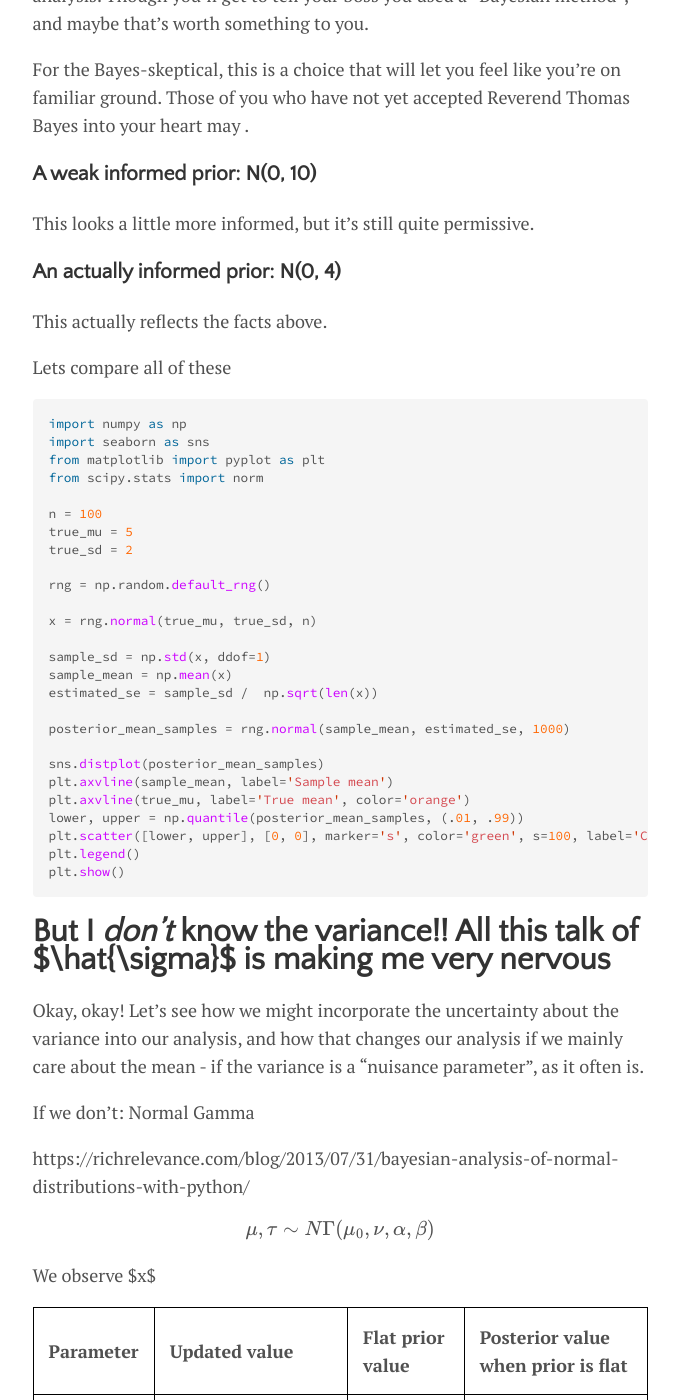
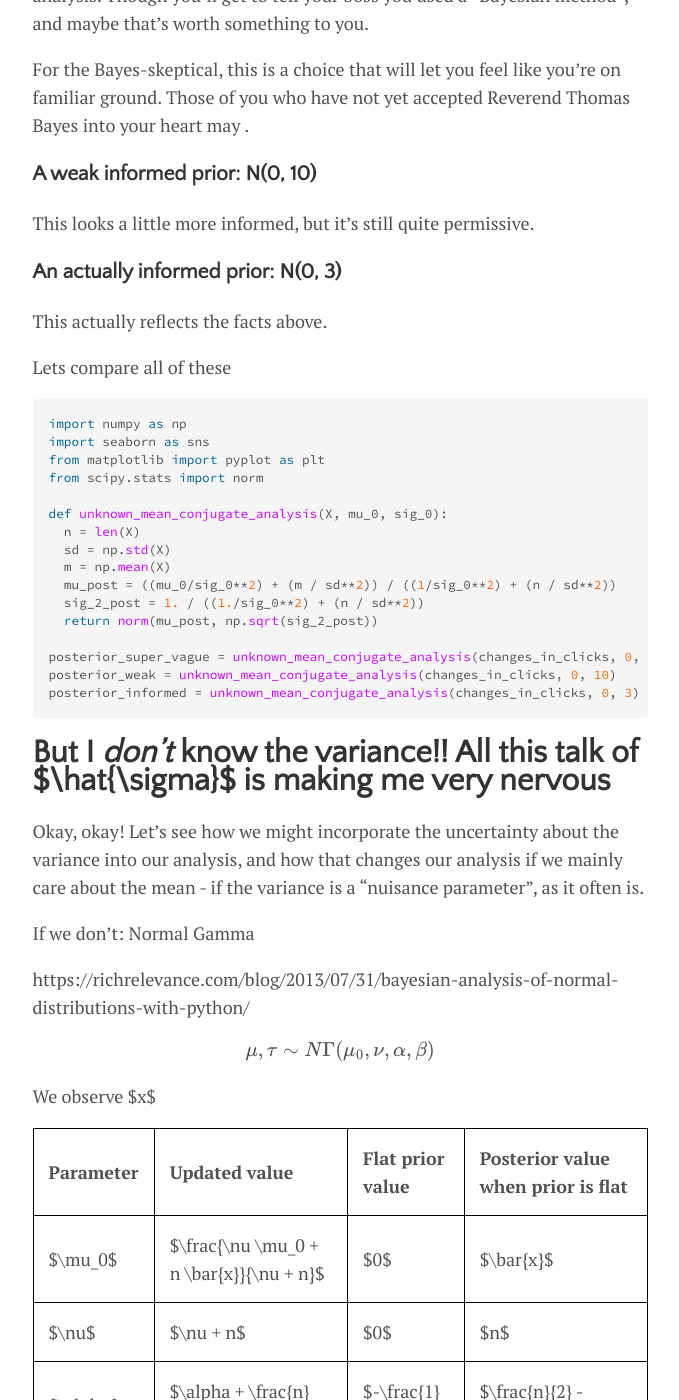
Before and after one commit to lmc2179/lmc2179.github.io, a Jekyll site: the page built from drafts/bayes_norm.md, in a window 1280 px wide and 1400 px high, scrolled down 6290 px. Shown: the whole window, without its empty margins (300-979 px from the left). Built offline with Jekyll 4.4.1, drawn with Linux system fonts in a browser that asks for light colours; formulas are drawn with MathJax 3.

Commit message:
Update bayes_norm.md

````diff
--- a/drafts/bayes_norm.md
+++ b/drafts/bayes_norm.md
@@ -112,7 +112,7 @@ For the Bayes-skeptical, this is a choice that will let you feel like you're on
 
 This looks a little more informed, but it's still quite permissive.
 
-### An actually informed prior: N(0, 4)
+### An actually informed prior: N(0, 3)
 
 This actually reflects the facts above.
 
@@ -124,27 +124,17 @@ import seaborn as sns
 from matplotlib import pyplot as plt
 from scipy.stats import norm
 
-n = 100
-true_mu = 5
-true_sd = 2
+def unknown_mean_conjugate_analysis(X, mu_0, sig_0):
+  n = len(X)
+  sd = np.std(X)
+  m = np.mean(X)
+  mu_post = ((mu_0/sig_0**2) + (m / sd**2)) / ((1/sig_0**2) + (n / sd**2))
+  sig_2_post = 1. / ((1./sig_0**2) + (n / sd**2))
+  return norm(mu_post, np.sqrt(sig_2_post))
 
-rng = np.random.default_rng()
-
-x = rng.normal(true_mu, true_sd, n)
-
-sample_sd = np.std(x, ddof=1)
-sample_mean = np.mean(x)
-estimated_se = sample_sd /  np.sqrt(len(x))
-
-posterior_mean_samples = rng.normal(sample_mean, estimated_se, 1000)
-
-sns.distplot(posterior_mean_samples)
-plt.axvline(sample_mean, label='Sample mean')
-plt.axvline(true_mu, label='True mean', color='orange')
-lower, upper = np.quantile(posterior_mean_samples, (.01, .99))
-plt.scatter([lower, upper], [0, 0], marker='s', color='green', s=100, label='CI bounds')
-plt.legend()
-plt.show()
+posterior_super_vague = unknown_mean_conjugate_analysis(changes_in_clicks, 0, 100000)
+posterior_weak = unknown_mean_conjugate_analysis(changes_in_clicks, 0, 10)
+posterior_informed = unknown_mean_conjugate_analysis(changes_in_clicks, 0, 3)
 ```
 
 # But I _don't_ know the variance!! All this talk of $\hat{\sigma}$ is making me very nervous
````
Also changed, not shown: other parts of drafts/bayes_norm.md (+1 -1 lines).
